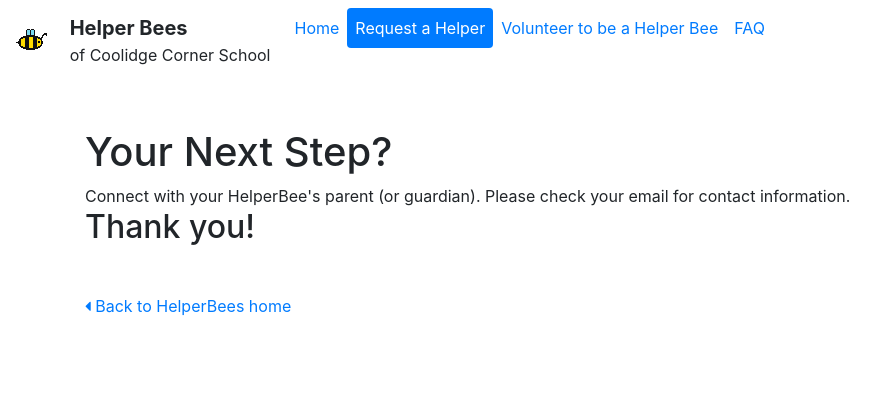
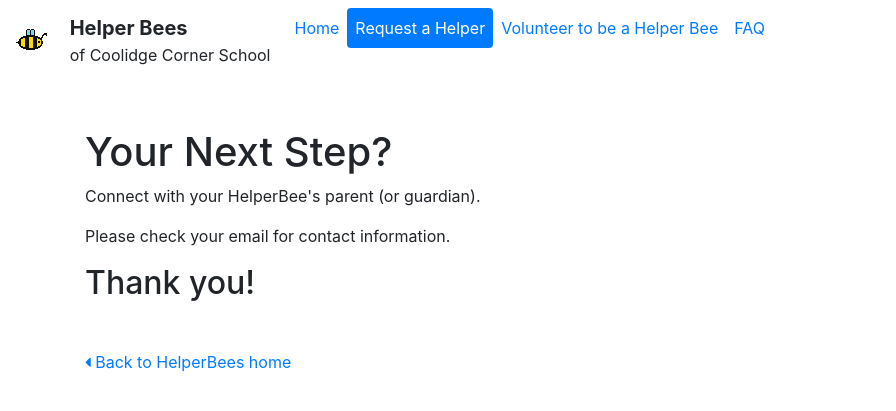
Before and after one commit to CoolidgeCornerSchool/helperbees, a Jekyll site: the page built from request_thankyou.html, in a window 1280 px wide. Shown: the top 411 px of the page, without its empty margins (0-896 px from the left). Built offline with Jekyll 4.4.1, drawn with Linux system fonts in a browser that asks for light colours; comment, search, counter and statistics services are not loaded.

Commit message:
Update request_thankyou.html

```diff
--- a/request_thankyou.html
+++ b/request_thankyou.html
@@ -4,11 +4,11 @@ layout: default
 ---
 
 <h1>Your Next Step?</h1>
-
+<p>
 Connect with your HelperBee's parent (or guardian).
-
+<p>
 Please check your email for contact information.
-
+<p>
 <h2>Thank you!</h2>
 
 <p class="mt-5"><a href="/"><i class="fa fa-caret-left"></i> Back to HelperBees home</a></p>
```
